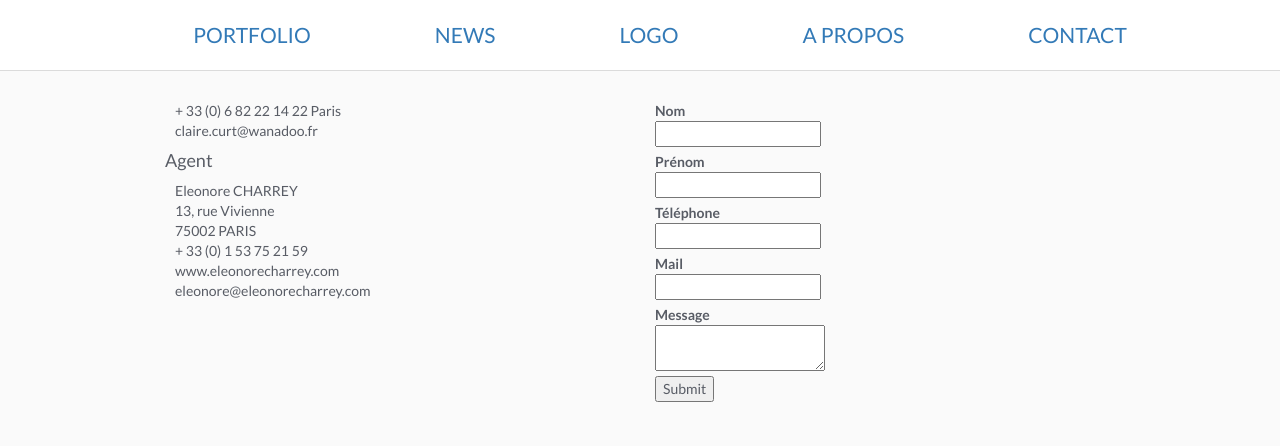
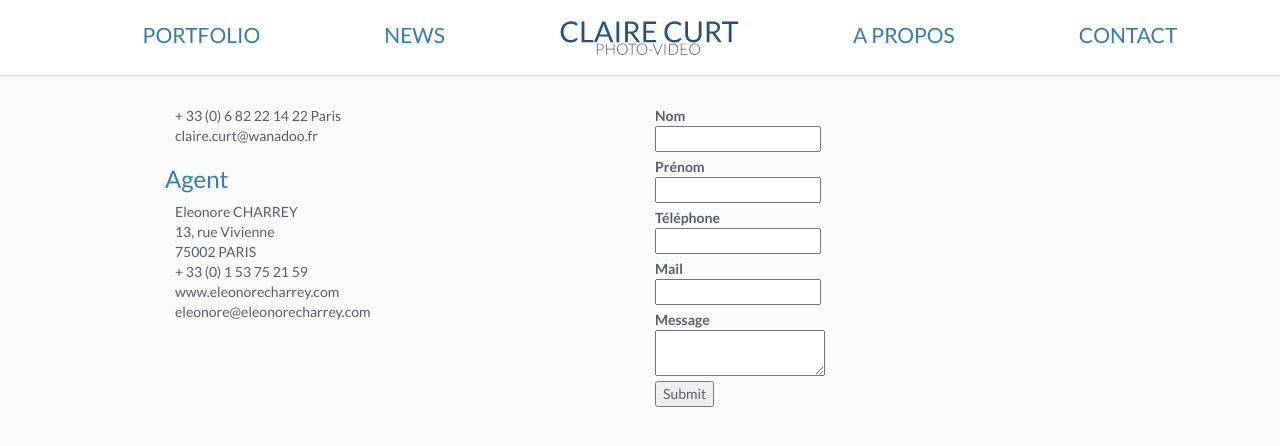
Before and after one commit to Vrakoupit/Insta-Claire, a PHP site: page /contact.php in a window 1280 px wide. Shown: the top 446 px of the page. Run offline with PHP 8.4, Linux system fonts and the light colour scheme.

Commit message:
Ajout du logo et de son style

```diff
--- a/contact.php
+++ b/contact.php
@@ -9,7 +9,7 @@
 			</ul>
 		</div>
 		<div id="agent-info">
-			<h4>Agent</h4>
+			<h3>Agent</h3>
 			<ul>
 				<li>Eleonore CHARREY</li>
 				<li>13, rue Vivienne</li>
--- a/css/style.css
+++ b/css/style.css
@@ -34,7 +34,8 @@ nav#menu-home ul li a{
 	margin: 0 20px;
 }
 
-nav#menu-home ul li:nth-child(3) {
+nav#menu-home ul a img {
+	width: 200px;
 	margin: 0 50px;
 }
 
@@ -60,6 +61,11 @@ nav.menu-home ul li {
 nav.menu-home ul li a{
 	padding: 15px 40px;
 	margin: 0 20px;
+}
+
+nav.menu-home ul a img {
+	width: 180px;
+	margin: 0 50px;
 }
 
 nav.sub-menu ul {
@@ -152,6 +158,10 @@ div.about {
 	margin-top: 90px;
 }
 
+div.about h3 {
+	color: #337ab7;
+}
+
 div.about div.about-claire {
 	margin: 30px 0;
 }
@@ -165,8 +175,8 @@ div.about div.about-claire span img {
 	width: 200px;
 }
 
-div.info-contact {
-
+div.info-contact h3 {
+	color: #337ab7;
 }
 
 div.info-contact div#claire-info,
--- a/header.php
+++ b/header.php
@@ -13,7 +13,7 @@
             <ul>
                 <li><a href="portfolio.php">Portfolio</a></li>
                 <li><a href="news.php">News</a></li>
-                <li><a href="index.php">LOGO</a></li>
+                <a href="index.php"><img src="img/logo.svg" alt=""></a>
                 <li><a href="about.php">A propos</a></li>
                 <li><a href="contact.php">Contact</a></li>
             </ul>
--- a/index.php
+++ b/index.php
@@ -14,7 +14,7 @@
             <ul>
                 <li><a href="portfolio.php">Portfolio</a></li>
                 <li><a href="news.php">News</a></li>
-                <li><a href="index.php">LOGO</a></li>
+                <a href="index.php"><img src="img/logo.svg" alt=""></a>
                 <li><a href="about.php">A propos</a></li>
                 <li><a href="contact.php">Contact</a></li>
             </ul>
```
Also changed, not shown: img/logo.svg (added).
